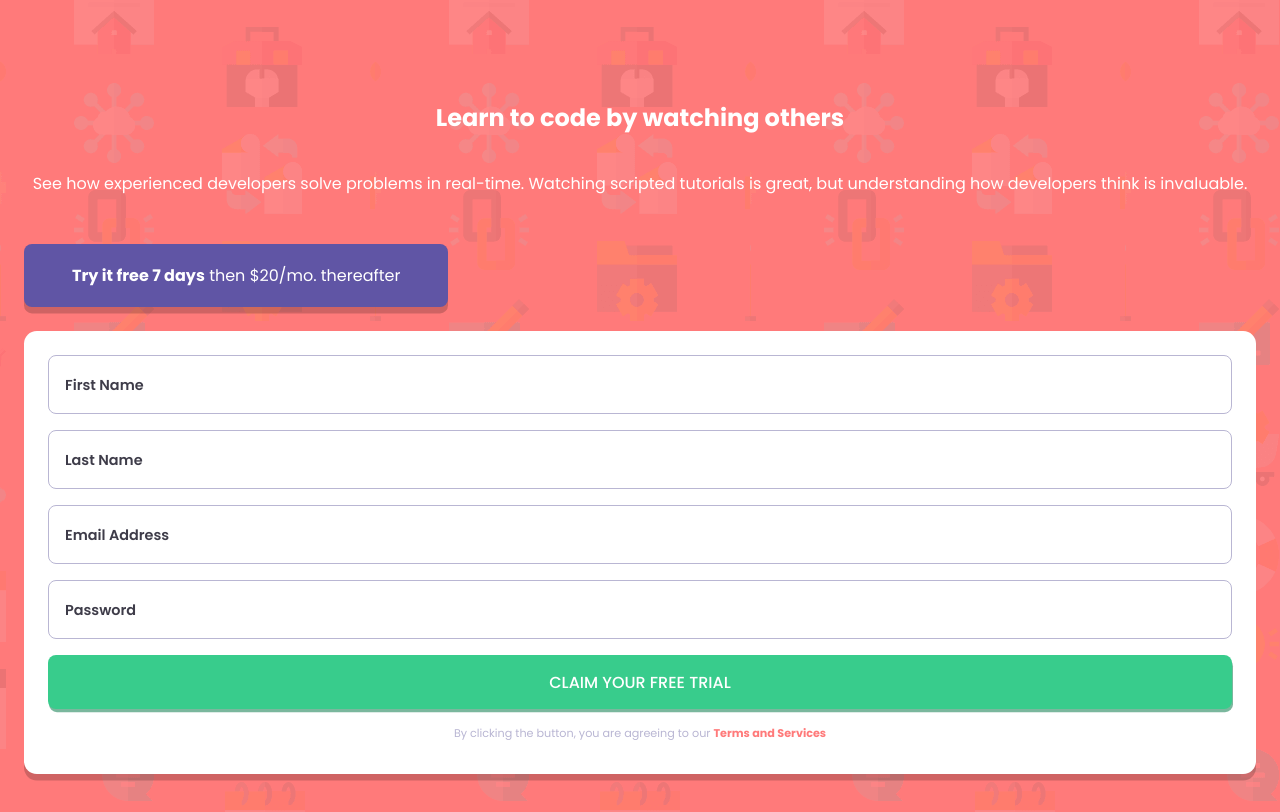
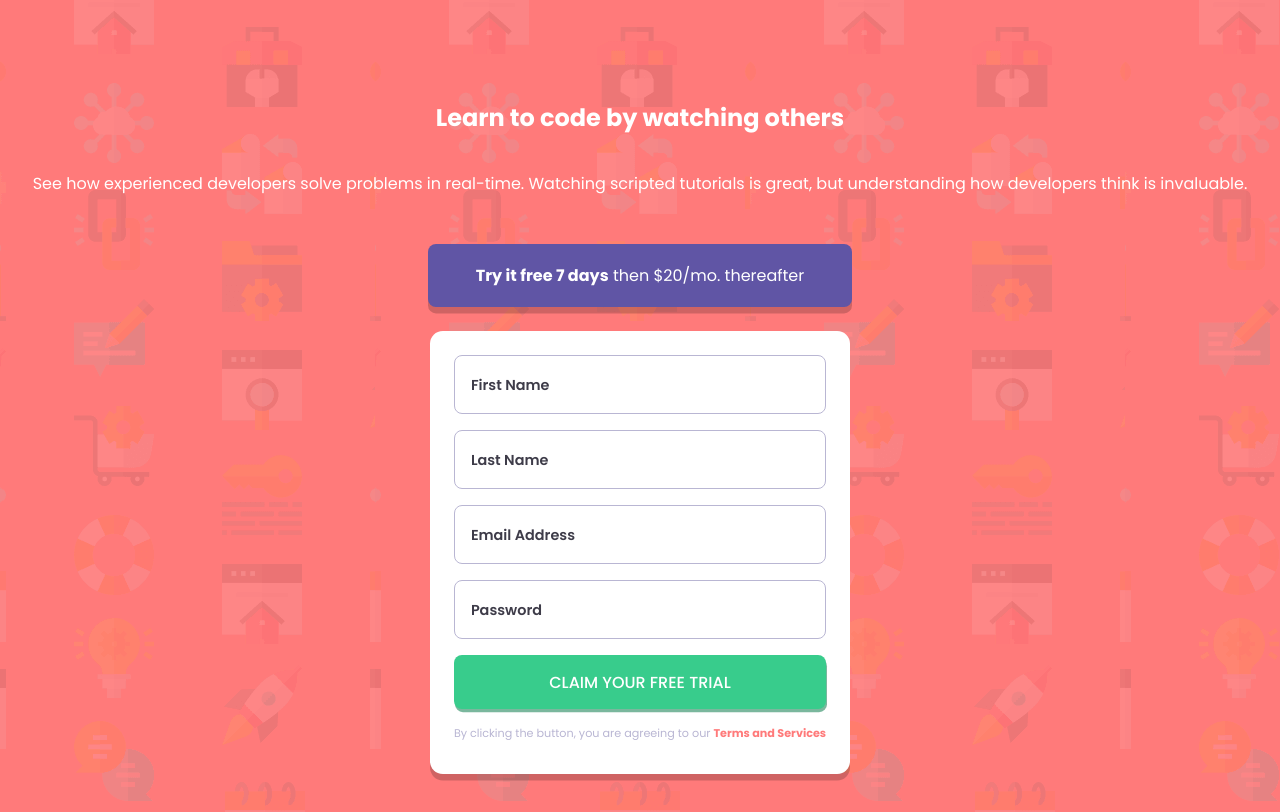
Before and after one commit to joaometzdorf/intro-component-with-sing-up, a plain HTML site: page index.html in a window 1280 px wide. Shown: the top 812 px of the page. Drawn offline with Linux system fonts and the light colour scheme.

Commit message:
Update style.css

```diff
--- a/css/style.css
+++ b/css/style.css
@@ -47,6 +47,13 @@ main .about__offer {
     text-align: center;
     color: var(--White);
   }
+}
+
+.form__for-offer {
+  display: flex;
+  flex-direction: column;
+  justify-content: center;
+  align-items: center;
 }
 
 [data-btn-offer] {
```
